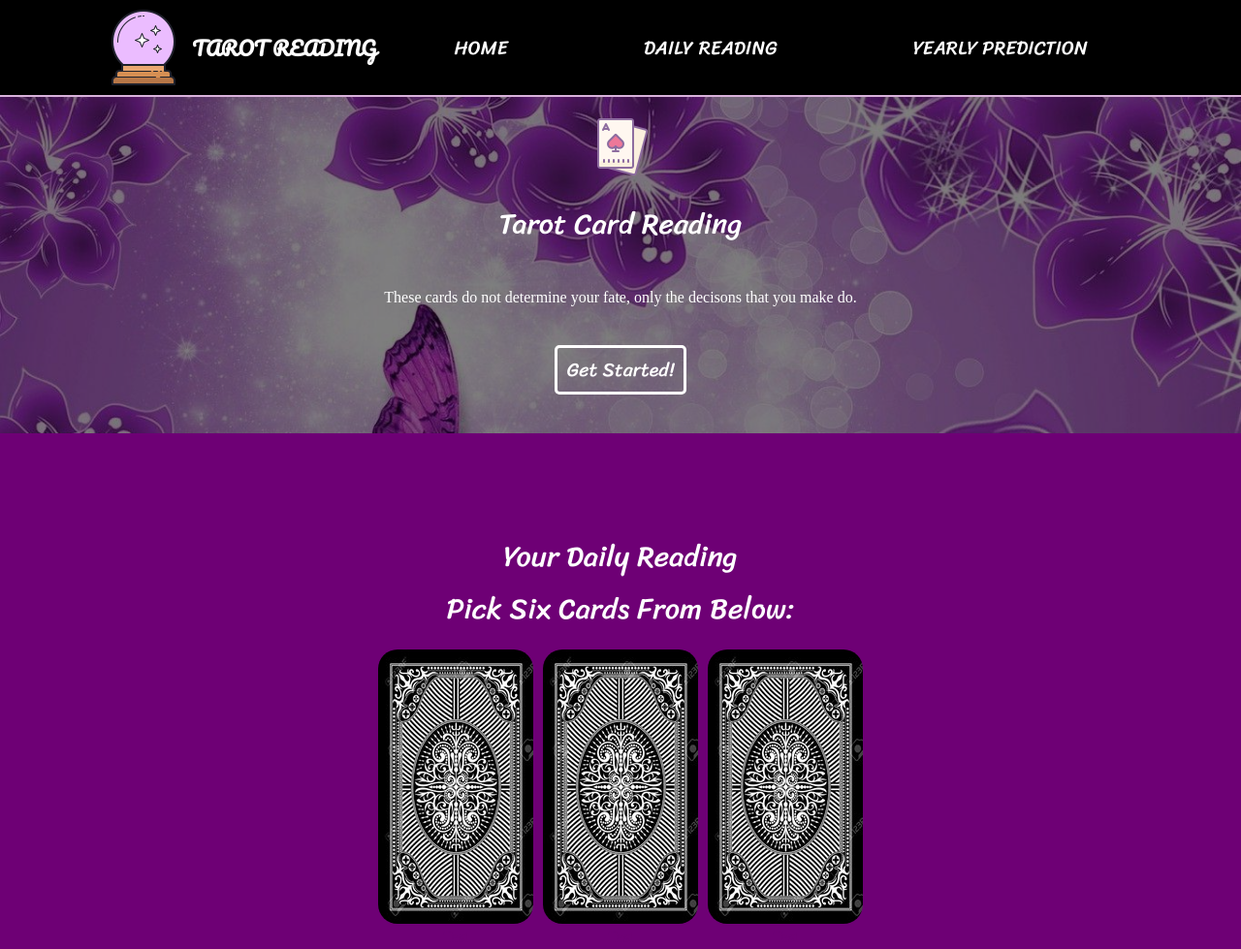
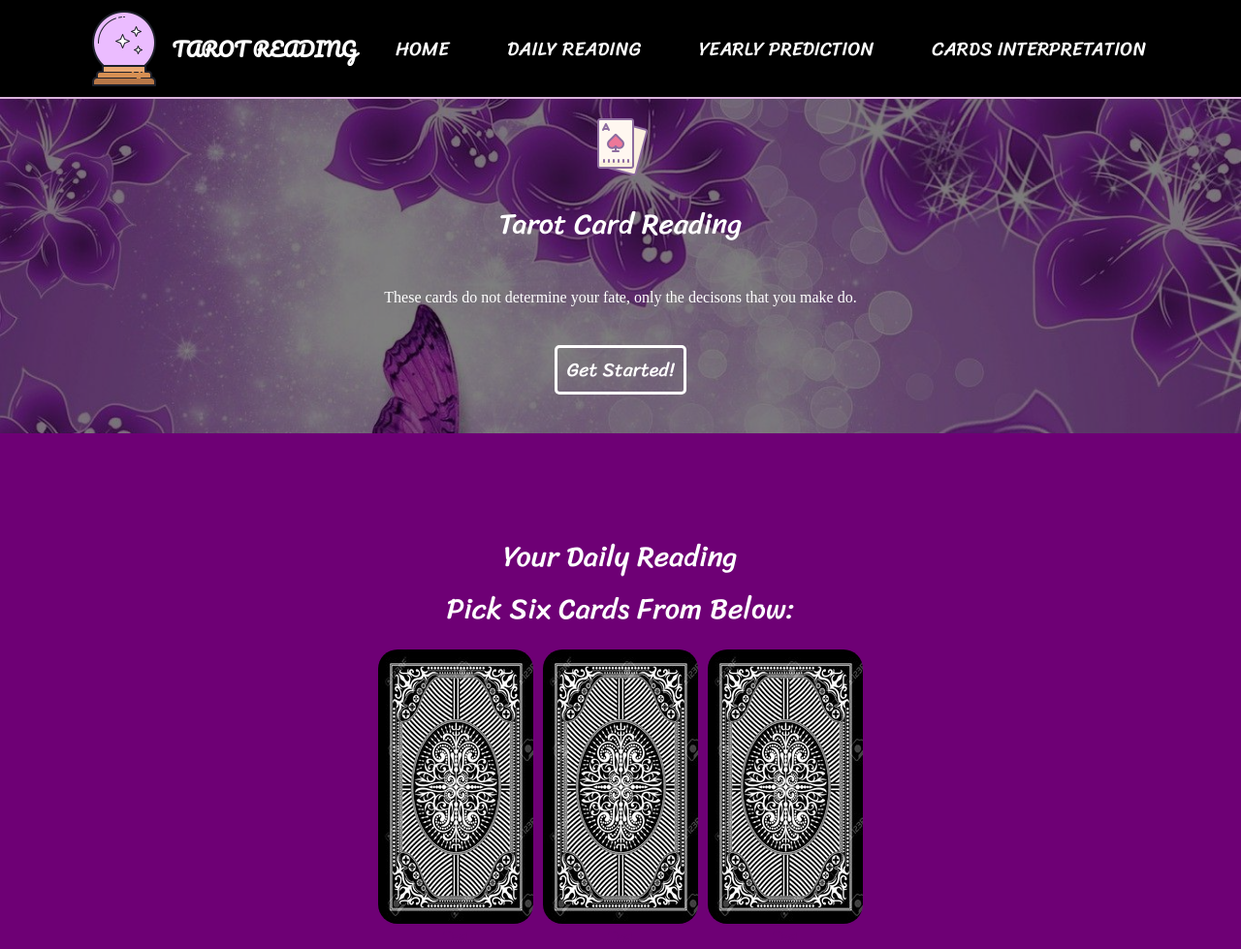
Before and after one commit to c376W/TarotReading, a plain HTML site: page index.html in a window 1280 px wide. Shown: the top 979 px of the page at 97% size. Drawn offline with Linux system fonts and the light colour scheme.

Commit message:
Adding styles.

```diff
--- a/css/main.css
+++ b/css/main.css
@@ -34,19 +34,23 @@ nav{
 li{
 	list-style: none;
 	color:#fff;
-	margin:20px 50px;
+	margin:20px 30px;
 	font-family: 'Sriracha', cursive;
 	font-size: 20px;
+	transition: .3s;
+}
+li:hover{
+	color:#fcb8f8;
 }
 
 a{
 	text-decoration: none;
 }
 
-.hidden-menu{
+/*.hidden-menu{
 	cursor: pointer;
 	position: relative;
-	padding: 10px 20px;
+	padding: 10px 10px;
 	transition: all 600ms cubic-bezier(0.77, 0, 0.175, 1);
 	user-select: none;
 	z-index: 5;
@@ -96,7 +100,7 @@ a{
 .from-left:hover:before,
 .from-left:hover:after {
 	width: 100%;
-}
+}*/
 
 
 *, *:before, *:after {
@@ -294,7 +298,7 @@ a{
 	background-color: transparent;
 	border:none;
 	outline: none;
-	color:#57fad4;
+	color:#fcb8f8;
 }
 
 	/* Yearly Reading Section*/
--- a/index.html
+++ b/index.html
@@ -29,6 +29,7 @@
 			<a href="#"><li class="hidden-menu from-left from-after">HOME</li></a>
 			<a href="#daily-reading"><li class="hidden-menu from-left from-after">DAILY READING</li></a>
 			<a href="#yearly-reading"><li class="hidden-menu from-left from-after">YEARLY PREDICTION</li></a>
+			<a href="#cards-meaning"><li class="hidden-menu from-left from-after">CARDS INTERPRETATION</li></a>
 
 		</nav>
 		<div class="main">
```
